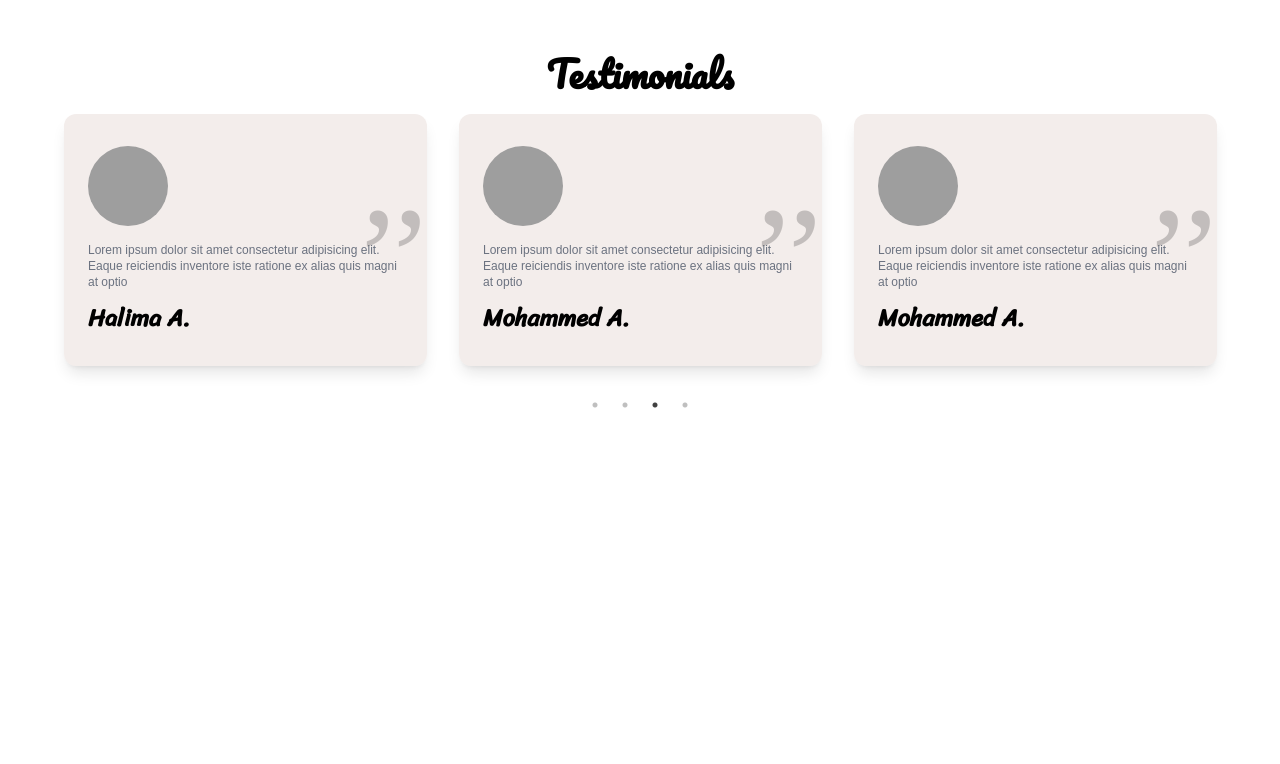
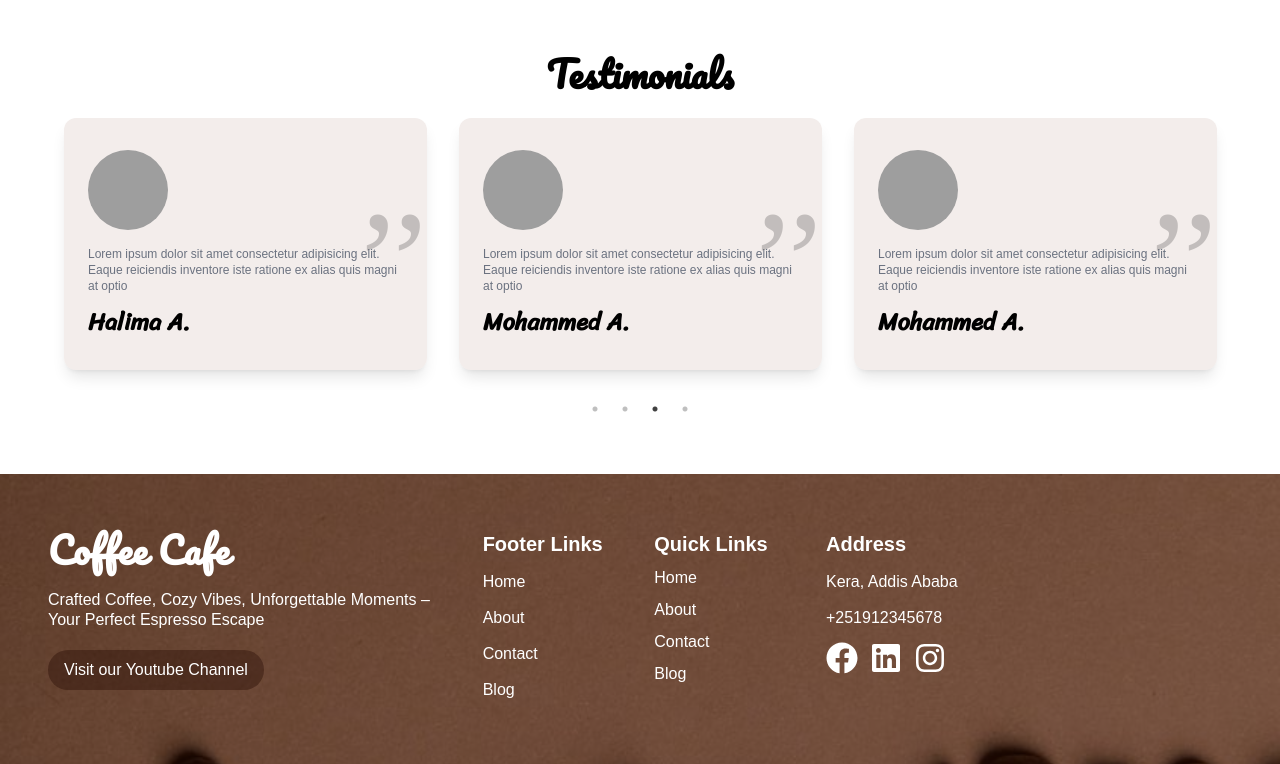
Before and after one commit to mfeti/QAWA_CAFE, a React (Vite) app: page / in a window 1280 px wide. Shown: the part 2011-2775 px from the top of the page. Before the commit the page ends 2457 px from the top, so only its background shows below. Built offline with nearby package versions, Linux system fonts and the light colour scheme; grey boxes are pictures that could not be loaded.

Commit message:
footer done

```diff
--- a/src/App.jsx
+++ b/src/App.jsx
@@ -7,6 +7,7 @@ import Services from "./components/Services";
 import Banner from "./components/Banner";
 import AppStore from "./components/AppStore";
 import Testimonial from "./components/Testimonial";
+import Footer from "./components/Footer";
 
 function App() {
   useEffect(function () {
@@ -30,7 +31,9 @@ function App() {
         <AppStore />
         <Testimonial />
       </main>
-      <footer></footer>
+      <footer>
+        <Footer />
+      </footer>
     </div>
   );
 }
--- /dev/null
+++ b/src/components/Footer.jsx
@@ -0,0 +1,92 @@
+import { FaFacebook, FaInstagram, FaLinkedin } from "react-icons/fa";
+import { CoffeeFooter } from "../assets/website";
+import { footerLinks } from "../constant";
+import Button from "../ui/Button";
+
+const bgImage = {
+  backgroundImage: `url(${CoffeeFooter})`,
+  backgroundPosition: "center",
+  backgroundRepeat: "no-repeat",
+  backgroundSize: "cover",
+  minHeight: "400px",
+  width: "100%",
+};
+
+function Footer() {
+  return (
+    <div style={bgImage} className="text-white">
+      <div className="bg-brandDark/50 min-h-[400px] h-full">
+        <div className="container sm:py-14 py-7 ">
+          <div className="flex flex-col md:flex-row gap-10">
+            <div className="md:w-1/3 space-y-5">
+              <h2 className="font-cursive font-bold text-3xl sm:text-4xl tracking-wide">
+                Coffee Cafe
+              </h2>
+              <p className="text-md leading-5">
+                Crafted Coffee, Cozy Vibes, Unforgettable Moments – Your Perfect
+                Espresso Escape
+              </p>
+              <div className="">
+                <Button styles="bg-brandDark/40">
+                  Visit our Youtube Channel
+                </Button>
+              </div>
+            </div>
+            <div className="grid md:grid-cols-3 grid-cols-2 gap-10">
+              <div className="space-y-3">
+                <h4 className="font-semibold text-xl">Footer Links</h4>
+                <div className="">
+                  <ul className="space-y-3">
+                    {footerLinks.map((link) => (
+                      <li
+                        className="hover:scale-105 transition-all duration-200"
+                        key={link.label}
+                      >
+                        <a href={link.href}>{link.label}</a>
+                      </li>
+                    ))}
+                  </ul>
+                </div>
+              </div>
+              <div className="space-y-2">
+                <h4 className="font-semibold text-xl">Quick Links</h4>
+                <div className="mx-auto">
+                  <ul className="space-y-2">
+                    {footerLinks.map((link) => (
+                      <li
+                        className="hover:scale-105 transition-all duration-200"
+                        key={link.label}
+                      >
+                        <a href={link.href}>{link.label}</a>
+                      </li>
+                    ))}
+                  </ul>
+                </div>
+              </div>
+              <div className="space-y-3">
+                <h4 className="font-semibold text-xl">Address</h4>
+                <div className="space-y-3">
+                  <p>Kera, Addis Ababa</p>
+                  <p>+251912345678</p>
+                  <div className="flex gap-3">
+                    <a href="#">
+                      <FaFacebook className="w-8 h-8 hover:text-blue-500 transition-all duration-200" />
+                    </a>
+                    <a href="#">
+                      <FaLinkedin className="w-8 h-8 hover:text-blue-400 transition-all duration-200" />
+                    </a>
+                    <a href="#">
+                      <FaInstagram className="w-8 h-8 hover:text-red-500 transition-all duration-200" />
+                    </a>
+                  </div>
+                </div>
+              </div>
+            </div>
+          </div>
+        </div>
+      </div>
+    </div>
+  );
+}
+
+export default Footer;
--- a/src/components/Testimonial.jsx
+++ b/src/components/Testimonial.jsx
@@ -50,7 +50,7 @@ function Testimonial() {
           </h2>
         </div>
         {/* testimonial card section */}
-        <div className="">
+        <div className="my-6">
           <Slider {...settings}>
             {TestimonialData.map((data) => (
               <div className="mb-6" key={data.name}>
--- a/src/constant/index.js
+++ b/src/constant/index.js
@@ -11,6 +11,25 @@ export const navLinks = [
   {
     href: "#about",
     label: "About",
+  },
+];
+
+export const footerLinks = [
+  {
+    href: "#home",
+    label: "Home",
+  },
+  {
+    href: "#about",
+    label: "About",
+  },
+  {
+    href: "#contact",
+    label: "Contact",
+  },
+  {
+    href: "#blog",
+    label: "Blog",
   },
 ];
 
--- a/src/ui/Button.jsx
+++ b/src/ui/Button.jsx
@@ -2,7 +2,7 @@
 function Button({ children, onClick, styles }) {
   return (
     <button
-      className={`bg-primary text-white px-4 py-2 rounded-full  transition-all duration-300 ${styles}`}
+      className={`text-white px-4 py-2 rounded-full  transition-all duration-300 ${styles}`}
       onClick={onClick}
     >
       {children}
```
